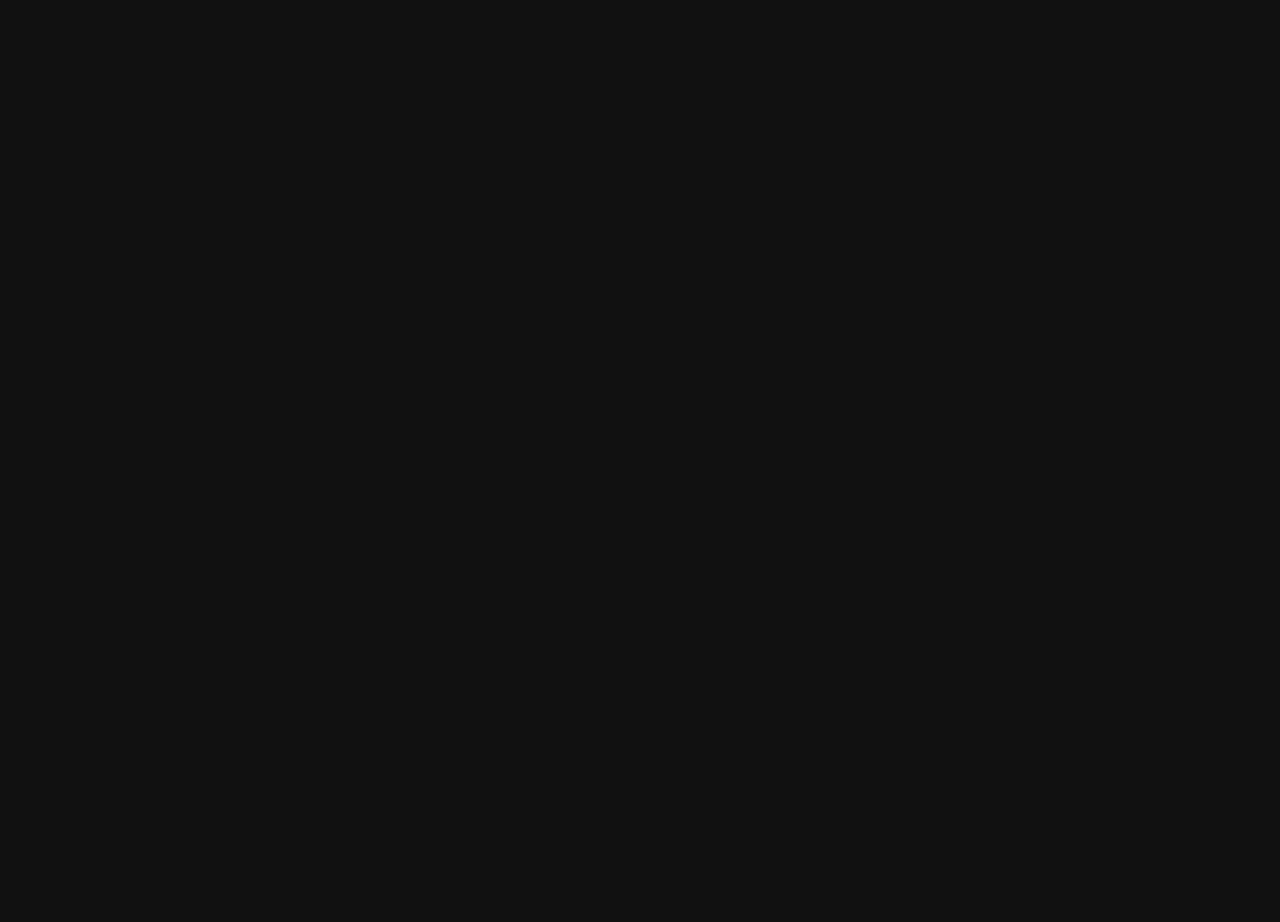
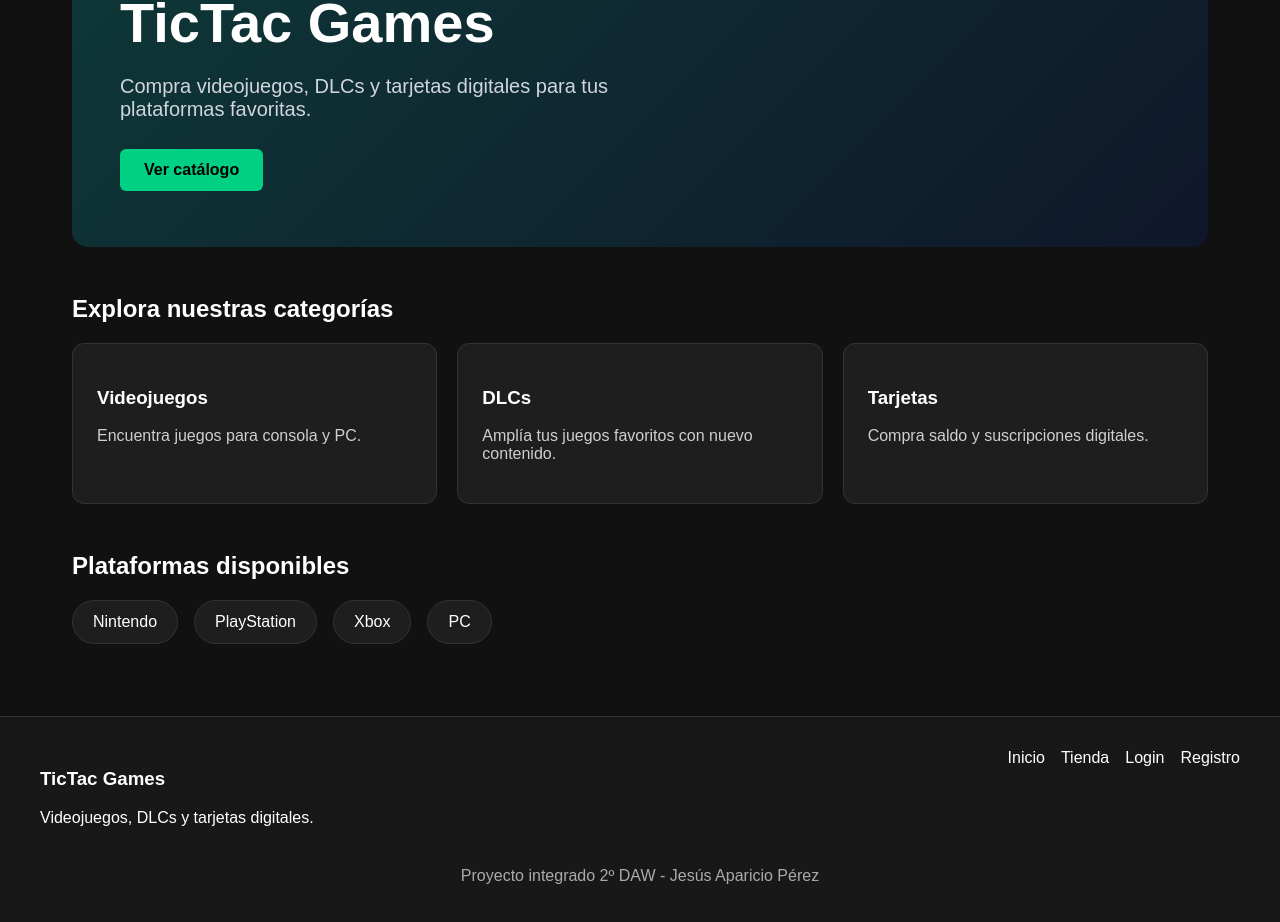
Before and after one commit to JesusAparicioPerez1/tictacgames, a React (Vite) app in the folder client/: page / in a window 1280 px wide. Shown: the part 206-1128 px from the top of the page. Before the commit the page ends 800 px from the top, so only its background shows below. Built offline with nearby package versions, Linux system fonts and the light colour scheme.

Commit message:
filtros tienda

```diff
--- /dev/null
+++ b/client/src/components/Footer.jsx
@@ -0,0 +1,28 @@
+import { Link } from 'react-router-dom';
+
+// Pie de página visible solo en la parte pública y de usuario registrado
+function Footer() {
+    return (
+        <footer className="footer">
+        <div className="footer-contenido">
+            <div>
+            <h3>TicTac Games</h3>
+            <p>Videojuegos, DLCs y tarjetas digitales.</p>
+            </div>
+
+            <div className="footer-links">
+            <Link to="/">Inicio</Link>
+            <Link to="/tienda">Tienda</Link>
+            <Link to="/login">Login</Link>
+            <Link to="/registro">Registro</Link>
+            </div>
+        </div>
+
+        <p className="footer-copy">
+            Proyecto integrado 2º DAW - Jesús Aparicio Pérez
+        </p>
+        </footer>
+    );
+}
+
+export default Footer;
--- a/client/src/index.css
+++ b/client/src/index.css
@@ -1,4 +1,4 @@
-/* Reset básico para evitar problemas de tamaños */
+/* Reset básico */
 * {
   box-sizing: border-box;
 }
@@ -26,14 +26,12 @@ button {
 /* NAVBAR */
 /* ========================= */
 
-/* Barra superior */
 .navbar {
   width: 100%;
   background: #181818;
   border-bottom: 1px solid #333;
 }
 
-/* Contenedor interno de la navbar */
 .navbar-contenedor {
   max-width: 1200px;
   margin: 0 auto;
@@ -44,7 +42,6 @@ button {
   align-items: center;
 }
 
-/* Logo o título del panel */
 .navbar-logo a,
 .navbar-logo span {
   font-size: 24px;
@@ -52,14 +49,12 @@ button {
   color: #ffffff;
 }
 
-/* Enlaces de navegación */
 .navbar-links {
   display: flex;
   align-items: center;
   gap: 20px;
 }
 
-/* Estilo de enlaces y botones del menú */
 .navbar-links a,
 .navbar-links button {
   color: #ffffff;
@@ -68,7 +63,6 @@ button {
   font-size: 16px;
 }
 
-/* Efecto hover */
 .navbar-links a:hover,
 .navbar-links button:hover {
   color: #00d084;
@@ -78,7 +72,6 @@ button {
 /* CONTENIDO GENERAL */
 /* ========================= */
 
-/* Contenedor principal de cada página */
 .contenido {
   max-width: 1200px;
   margin: 0 auto;
@@ -90,65 +83,92 @@ button {
 /* ========================= */
 
 .home {
-  text-align: center;
+  width: 100%;
 }
 
-/* Sección principal de presentación */
-.hero {
-  padding: 80px 20px;
-  background: linear-gradient(135deg, #0f172a, #1e293b);
-  border-radius: 12px;
+.home-hero {
+  min-height: 360px;
+  display: flex;
+  align-items: center;
+  padding: 48px;
+  border-radius: 16px;
+  background:
+    linear-gradient(135deg, rgba(0, 208, 132, 0.18), rgba(15, 23, 42, 0.95)),
+    #111827;
 }
 
-/* Título principal */
-.hero h1 {
-  font-size: 48px;
+.home-hero-texto {
+  max-width: 560px;
+}
+
+.home-hero h1 {
+  font-size: 56px;
   margin-bottom: 16px;
 }
 
-/* Texto descriptivo */
-.hero p {
-  font-size: 18px;
-  margin-bottom: 24px;
+.home-hero p {
+  font-size: 20px;
   color: #d1d5db;
+  margin-bottom: 28px;
 }
 
-/* Botón principal */
 .btn-principal {
+  display: inline-block;
   padding: 12px 24px;
   background: #00d084;
   border: none;
   font-size: 16px;
   color: #000;
   border-radius: 6px;
+  font-weight: bold;
 }
 
-/* Hover del botón principal */
 .btn-principal:hover {
   background: #00a76f;
 }
 
-/* Bloques informativos de la home */
-.features {
-  display: flex;
-  justify-content: center;
-  gap: 40px;
-  padding: 40px 0;
+.home-seccion {
+  margin-top: 48px;
 }
 
-/* Tarjeta de característica */
-.feature {
+.home-seccion h2 {
+  margin-bottom: 20px;
+}
+
+.home-categorias {
+  display: grid;
+  grid-template-columns: repeat(auto-fit, minmax(220px, 1fr));
+  gap: 20px;
+}
+
+.home-card {
   background: #1e1e1e;
-  padding: 20px;
-  border-radius: 8px;
-  width: 220px;
+  border: 1px solid #333;
+  border-radius: 12px;
+  padding: 24px;
+}
+
+.home-card p {
+  color: #cfcfcf;
+}
+
+.home-plataformas {
+  display: flex;
+  flex-wrap: wrap;
+  gap: 16px;
+}
+
+.home-plataformas span {
+  background: #1e1e1e;
+  border: 1px solid #333;
+  padding: 12px 20px;
+  border-radius: 999px;
 }
 
 /* ========================= */
 /* TIENDA */
 /* ========================= */
 
-/* Grid de productos */
 .productos-grid {
   display: grid;
   grid-template-columns: repeat(auto-fit, minmax(220px, 1fr));
@@ -156,7 +176,6 @@ button {
   margin-top: 20px;
 }
 
-/* Tarjeta individual de producto */
 .producto-card {
   background: #1e1e1e;
   padding: 16px;
@@ -164,32 +183,28 @@ button {
   transition: transform 0.2s;
 }
 
-/* Hover de tarjeta */
 .producto-card:hover {
   transform: scale(1.03);
 }
 
-/* Descripción del producto */
 .descripcion {
   font-size: 14px;
   color: #ccc;
 }
 
-/* Precio del producto */
 .precio {
   font-size: 18px;
   font-weight: bold;
   margin: 10px 0;
 }
 
-/* Categorías del producto */
 .categorias {
   font-size: 12px;
   color: #888;
 }
 
-/* Botón añadir al carrito */
 .btn-carrito {
+  display: inline-block;
   width: 100%;
   padding: 10px;
   background: #00d084;
@@ -197,9 +212,10 @@ button {
   border-radius: 5px;
   margin-top: 10px;
   color: #000;
+  text-align: center;
+  font-weight: bold;
 }
 
-/* Hover botón carrito */
 .btn-carrito:hover {
   background: #00a76f;
 }
@@ -208,7 +224,6 @@ button {
 /* FORMULARIOS */
 /* ========================= */
 
-/* Formularios generales */
 form {
   max-width: 420px;
   display: flex;
@@ -216,7 +231,6 @@ form {
   gap: 14px;
 }
 
-/* Inputs y selects */
 input,
 select {
   padding: 12px;
@@ -226,7 +240,6 @@ select {
   color: #fff;
 }
 
-/* Botón dentro de formularios */
 form button {
   padding: 12px;
   background: #00d084;
@@ -236,7 +249,6 @@ form button {
   font-weight: bold;
 }
 
-/* Hover botón formulario */
 form button:hover {
   background: #00a76f;
 }
@@ -245,7 +257,6 @@ form button:hover {
 /* PANELES ADMIN / VENDEDOR */
 /* ========================= */
 
-/* Tarjeta de gestión */
 .panel-card {
   background: #1e1e1e;
   border: 1px solid #333;
@@ -254,7 +265,6 @@ form button:hover {
   margin-bottom: 14px;
 }
 
-/* Botones dentro de paneles */
 .panel-card button {
   margin-right: 8px;
   margin-top: 8px;
@@ -265,7 +275,6 @@ form button:hover {
   color: #000;
 }
 
-/* Hover botones panel */
 .panel-card button:hover {
   background: #00a76f;
 }
@@ -274,12 +283,95 @@ form button:hover {
 /* CARRITO / PEDIDOS */
 /* ========================= */
 
-/* Elementos de carrito o pedidos */
 .item-card {
   background: #1e1e1e;
   border-radius: 8px;
   padding: 16px;
   margin-bottom: 14px;
+}
+
+/* ========================= */
+/* FOOTER */
+/* ========================= */
+
+.footer {
+  margin-top: 40px;
+  background: #181818;
+  border-top: 1px solid #333;
+  padding: 32px;
+}
+
+.footer-contenido {
+  max-width: 1200px;
+  margin: 0 auto;
+  display: flex;
+  justify-content: space-between;
+  gap: 24px;
+}
+
+.footer-links {
+  display: flex;
+  gap: 16px;
+}
+
+.footer-links a:hover {
+  color: #00d084;
+}
+
+.footer-copy {
+  text-align: center;
+  margin-top: 24px;
+  color: #aaa;
+}
+
+/* ========================= */
+/* FILTROS TIENDA */
+/* ========================= */
+
+.tienda-layout {
+  display: grid;
+  grid-template-columns: 240px 1fr;
+  gap: 24px;
+  align-items: start;
+}
+
+.filtros {
+  background: #1e1e1e;
+  border: 1px solid #333;
+  border-radius: 12px;
+  padding: 20px;
+  display: flex;
+  flex-direction: column;
+  gap: 12px;
+}
+
+.filtros h3 {
+  margin-top: 0;
+}
+
+.filtros label {
+  font-size: 14px;
+  color: #cfcfcf;
+}
+
+.filtros button {
+  margin-top: 8px;
+  padding: 10px;
+  background: #00d084;
+  border: none;
+  border-radius: 6px;
+  color: #000;
+  font-weight: bold;
+}
+
+.filtros button:hover {
+  background: #00a76f;
+}
+
+@media (max-width: 768px) {
+  .tienda-layout {
+    grid-template-columns: 1fr;
+  }
 }
 
 /* ========================= */
@@ -297,12 +389,15 @@ form button:hover {
     justify-content: center;
   }
 
-  .features {
-    flex-direction: column;
-    align-items: center;
+  .home-hero {
+    padding: 32px 24px;
   }
 
-  .hero h1 {
+  .home-hero h1 {
     font-size: 36px;
   }
+
+  .footer-contenido {
+    flex-direction: column;
+  }
 }
--- a/client/src/layouts/MainLayout.jsx
+++ b/client/src/layouts/MainLayout.jsx
@@ -1,5 +1,6 @@
 import { Link, Outlet, useNavigate } from 'react-router-dom';
 import { obtenerUsuarioDesdeToken } from '../utils/auth';
+import Footer from '../components/Footer';
 
 // Layout principal que controla la navegación según el rol del usuario
 function MainLayout() {
@@ -95,7 +96,10 @@ function MainLayout() {
         <main className="contenido">
             <Outlet />
         </main>
+        {/* Footer solo para anónimo y usuario registrado */}
+        {(!usuario || usuario.cod_rol === 3) && <Footer />}
         </>
+
     );
 }
 
--- a/client/src/pages/Home.jsx
+++ b/client/src/pages/Home.jsx
@@ -1,5 +1,58 @@
+import { Link } from 'react-router-dom';
+
+// Página principal pública de TicTac Games
 function Home() {
-  return <h2>Home</h2>;
+  return (
+    <main className="home">
+      {/* Sección principal de bienvenida */}
+      <section className="home-hero">
+        <div className="home-hero-texto">
+          <h1>TicTac Games</h1>
+          <p>
+            Compra videojuegos, DLCs y tarjetas digitales para tus plataformas favoritas.
+          </p>
+
+          <Link to="/tienda" className="btn-principal">
+            Ver catálogo
+          </Link>
+        </div>
+      </section>
+
+      {/* Accesos destacados */}
+      <section className="home-seccion">
+        <h2>Explora nuestras categorías</h2>
+
+        <div className="home-categorias">
+          <div className="home-card">
+            <h3>Videojuegos</h3>
+            <p>Encuentra juegos para consola y PC.</p>
+          </div>
+
+          <div className="home-card">
+            <h3>DLCs</h3>
+            <p>Amplía tus juegos favoritos con nuevo contenido.</p>
+          </div>
+
+          <div className="home-card">
+            <h3>Tarjetas</h3>
+            <p>Compra saldo y suscripciones digitales.</p>
+          </div>
+        </div>
+      </section>
+
+      {/* Plataformas */}
+      <section className="home-seccion">
+        <h2>Plataformas disponibles</h2>
+
+        <div className="home-plataformas">
+          <span>Nintendo</span>
+          <span>PlayStation</span>
+          <span>Xbox</span>
+          <span>PC</span>
+        </div>
+      </section>
+    </main>
+  );
 }
 
 export default Home;
--- a/client/src/pages/Tienda.jsx
+++ b/client/src/pages/Tienda.jsx
@@ -2,13 +2,20 @@ import { useEffect, useState } from 'react';
 import { Link } from 'react-router-dom';
 import api from '../services/api';
 
-// Página de catálogo de productos
+// Página de catálogo de productos con filtros
 function Tienda() {
-  // Lista de productos
+  // Lista completa de productos
   const [productos, setProductos] = useState([]);
 
   // Mensaje de error
   const [mensaje, setMensaje] = useState('');
+
+  // Filtros del catálogo
+  const [filtros, setFiltros] = useState({
+    plataforma: '',
+    tipo_producto: '',
+    precioMaximo: '',
+  });
 
   // Obtener productos al cargar la página
   useEffect(() => {
@@ -25,47 +32,122 @@ function Tienda() {
     obtenerProductos();
   }, []);
 
+  // Actualiza los filtros cuando el usuario cambia un campo
+  const manejarFiltro = (e) => {
+    setFiltros({
+      ...filtros,
+      [e.target.name]: e.target.value,
+    });
+  };
+
+  // Limpia todos los filtros
+  const limpiarFiltros = () => {
+    setFiltros({
+      plataforma: '',
+      tipo_producto: '',
+      precioMaximo: '',
+    });
+  };
+
+  // Aplica los filtros sobre la lista de productos
+  const productosFiltrados = productos.filter((producto) => {
+    const coincidePlataforma =
+      !filtros.plataforma || producto.plataforma === filtros.plataforma;
+
+    const coincideTipo =
+      !filtros.tipo_producto || producto.tipo_producto === filtros.tipo_producto;
+
+    const coincidePrecio =
+      !filtros.precioMaximo ||
+      Number(producto.precio) <= Number(filtros.precioMaximo);
+
+    return coincidePlataforma && coincideTipo && coincidePrecio;
+  });
+
   return (
     <main>
       <h2>Tienda</h2>
 
-      {/* Mensaje de error */}
       {mensaje && <p>{mensaje}</p>}
+
+      <section className="tienda-layout">
+        {/* Zona de filtros */}
+        <aside className="filtros">
+          <h3>Filtros</h3>
+
+          <label>Plataforma</label>
+          <select
+            name="plataforma"
+            value={filtros.plataforma}
+            onChange={manejarFiltro}
+          >
+            <option value="">Todas</option>
+            <option value="Nintendo">Nintendo</option>
+            <option value="PlayStation">PlayStation</option>
+            <option value="Xbox">Xbox</option>
+            <option value="PC">PC</option>
+          </select>
+
+          <label>Tipo</label>
+          <select
+            name="tipo_producto"
+            value={filtros.tipo_producto}
+            onChange={manejarFiltro}
+          >
+            <option value="">Todos</option>
+            <option value="videojuego">Videojuego</option>
+            <option value="dlc">DLC</option>
+            <option value="tarjeta">Tarjeta</option>
+          </select>
+
+          <label>Precio máximo</label>
+          <input
+            type="number"
+            name="precioMaximo"
+            value={filtros.precioMaximo}
+            onChange={manejarFiltro}
+            placeholder="Ej: 50"
+            min="0"
+            step="0.01"
+          />
+
+          <button onClick={limpiarFiltros}>
+            Limpiar filtros
+          </button>
+        </aside>
 
         {/* Grid de productos */}
         <div className="productos-grid">
-        {productos.map((producto) => (
+          {productosFiltrados.map((producto) => (
             <div key={producto.cod_producto} className="producto-card">
-
-            {/* Nombre del producto */}
               <h3>{producto.nombre_producto}</h3>
 
-            {/* Descripción breve */}
               <p className="descripcion">
                 {producto.descripcion_producto}
               </p>
 
-            {/* Precio */}
               <p className="precio">
                 {producto.precio} €
               </p>
 
-            {/* Plataforma */}
               <p className="categorias">
-              {producto.plataforma}
+                {producto.plataforma} · {producto.tipo_producto}
               </p>
 
-            {/* Enlace al detalle del producto */}
               <Link
                 to={`/producto/${producto.cod_producto}`}
                 className="btn-carrito"
               >
                 Ver detalle
               </Link>
-
             </div>
           ))}
+
+          {productosFiltrados.length === 0 && (
+            <p>No hay productos que coincidan con los filtros.</p>
+          )}
         </div>
+      </section>
     </main>
   );
 }
```
Lines whose indentation alone changed are shown as unchanged.
